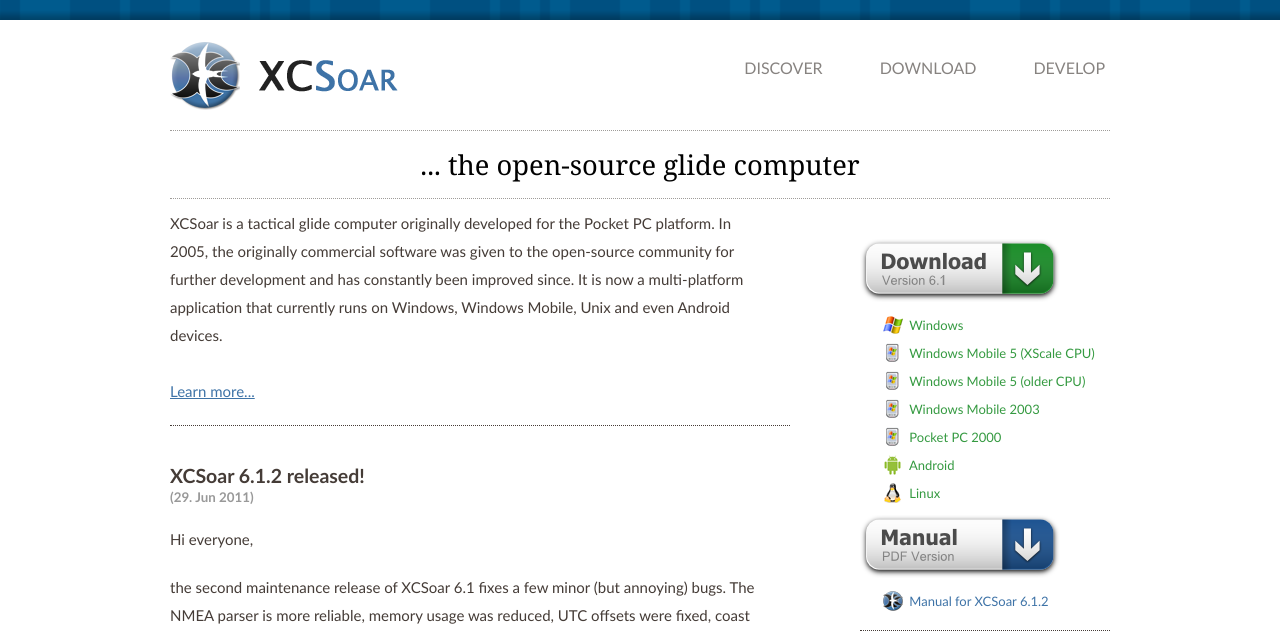
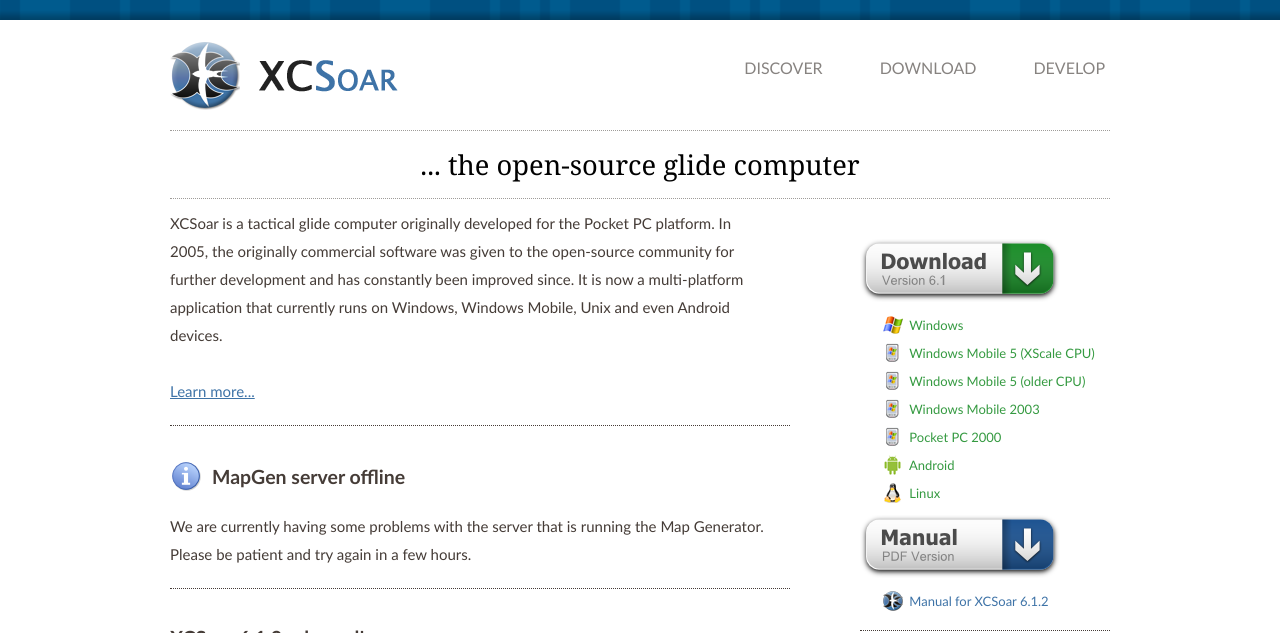
Before and after one commit to XCSoar/website, a Jekyll site: the page built from index.html, in a window 1280 px wide and 900 px high, cut to the strip 0-633 px from the top of the window. Built offline with Jekyll 4.4.1, drawn with Linux system fonts in a browser that asks for light colours.

Commit message:
_config: Added MapGen offline notice

```diff
--- a/_config.yml
+++ b/_config.yml
@@ -7,3 +7,6 @@
 xcsoar_next_milestone: 'XCSoar 6.2'
 
 download_server_url: 'http://download.xcsoar.org/releases/'
+
+information: 'MapGen server offline'
+information_content: 'We are currently having some problems with the server that is running the Map Generator. Please be patient and try again in a few hours.'
```
